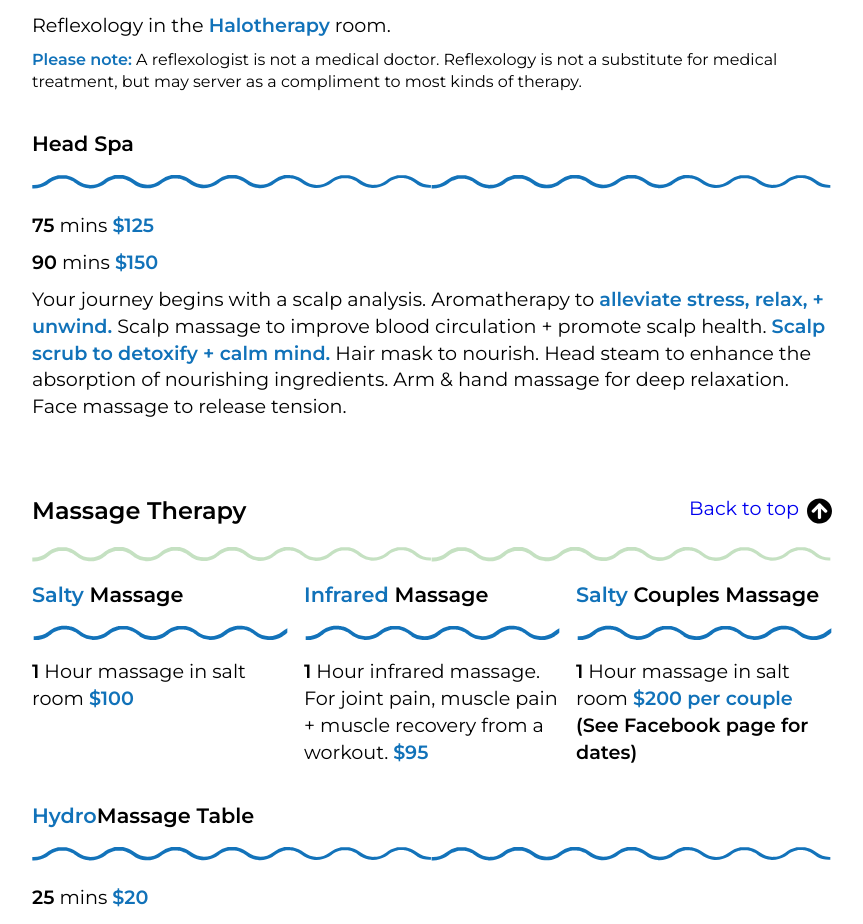
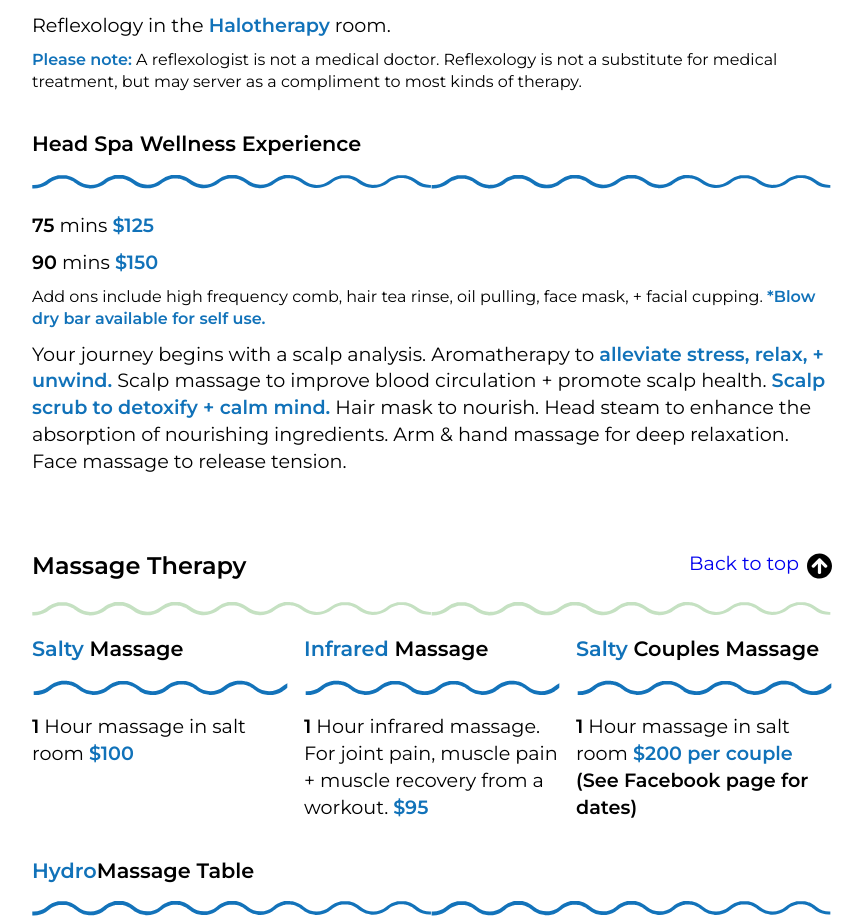
Before and after one commit to gabester78/Get-Salty-Studio, a React (Create React App) app in the folder gs-studio/: page /services in a window 1280 px wide. Shown: the part 7345-8269 px from the top of the page, without its empty margins (208-1071 px from the left). Built offline with nearby package versions, Linux system fonts and the light colour scheme.

Commit message:
Add ons included for Head Spa.

```diff
--- a/gs-studio/src/components/services.js
+++ b/gs-studio/src/components/services.js
@@ -620,7 +620,7 @@ const Services = () => {
         </article>
 
         <article>
-          <h5>Head Spa</h5>
+          <h5>Head Spa Wellness Experience</h5>
           <img
             className="article_border"
             src={blue_border}
@@ -634,6 +634,8 @@ const Services = () => {
             <span className="bold_text">90</span> mins{" "}
             <span className="blue_text">$150</span>
           </p>
+          <p className="tags">Add ons include high frequency comb, hair tea rinse, oil pulling, face mask, + facial cupping. <span className="blue_text">
+            *Blow dry bar available for self use.</span></p>
           <p>
             Your journey begins with a scalp analysis. Aromatherapy to <span className="blue_text">alleviate stress, relax, + unwind.</span>{" "}
             Scalp massage to improve blood circulation + promote scalp health. <span className="blue_text">Scalp scrub to detoxify + calm mind.</span>{" "}
```
